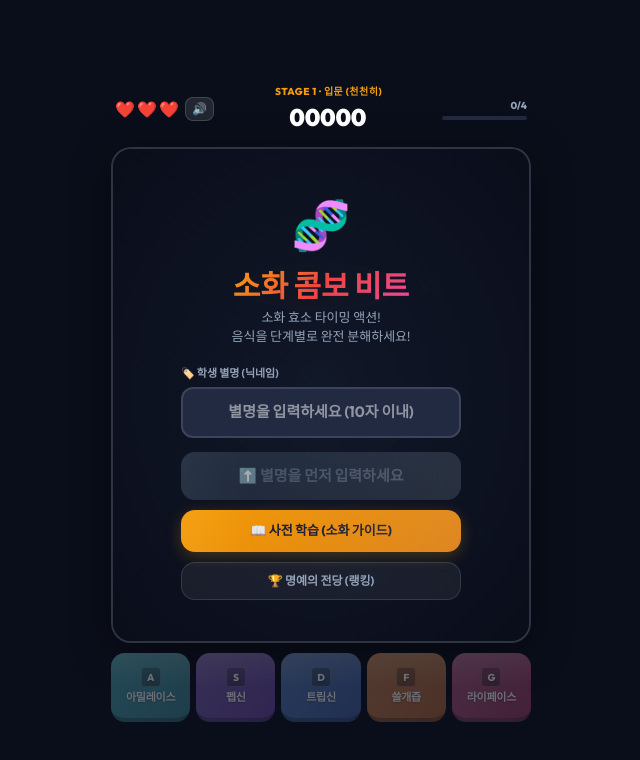
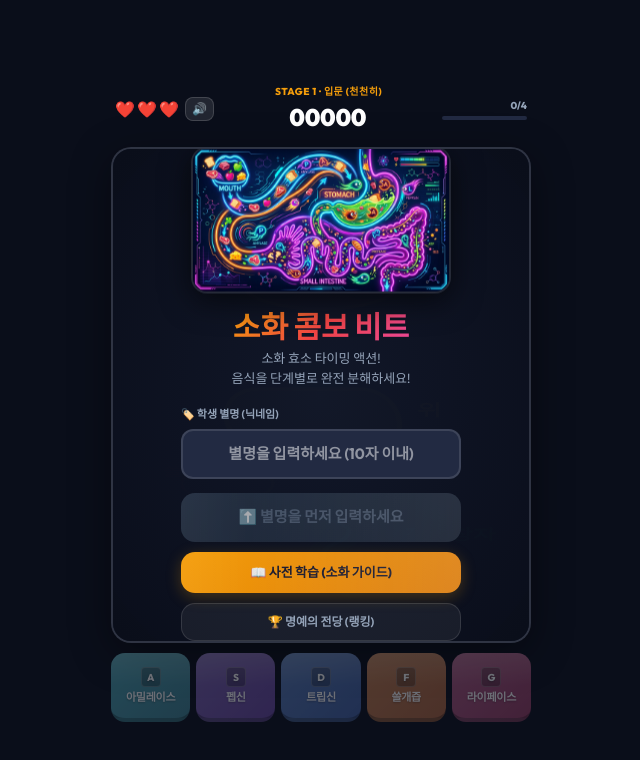
Before and after one commit to samsunk25-hue/a260813enz_game, a React (Vite) app: page / in a window 1280 px wide. Shown: the top 760 px of the page, without its empty margins (319-959 px from the left). Built offline with nearby package versions, Linux system fonts and the light colour scheme.

Commit message:
add banner image to start screen

```diff
--- a/src/App.jsx
+++ b/src/App.jsx
@@ -539,10 +539,14 @@ const StartScreen = ({ onStart, onResume, onGuide, onRanking, nickname, setNickn
       padding: 24, textAlign: 'center',
     }}>
       {/* 로고 & 타이틀 */}
-      <div className="animate-float" style={{ marginBottom: 6 }}>
-        <span style={{ fontSize: 48 }}>🧬</span>
+      <div className="animate-float" style={{ marginBottom: 6, width: '100%', display: 'flex', justifyContent: 'center' }}>
+        <img
+          src="./og-image.jpg"
+          alt="소화 콤보 비트 배너"
+          style={{ width: '100%', maxWidth: 260, borderRadius: 16, boxShadow: '0 8px 30px rgba(0,0,0,0.6)', border: '2px solid rgba(255,255,255,0.1)' }}
+        />
       </div>
-      <h1 className="gradient-text" style={{ fontSize: 30, fontWeight: 900, marginBottom: 4, lineHeight: 1.2 }}>
+      <h1 className="gradient-text" style={{ fontSize: 30, fontWeight: 900, marginBottom: 4, marginTop: 8, lineHeight: 1.2 }}>
         소화 콤보 비트
       </h1>
       <p style={{ fontSize: 13, color: '#94a3b8', marginBottom: 18, maxWidth: 280, lineHeight: 1.5 }}>
```
